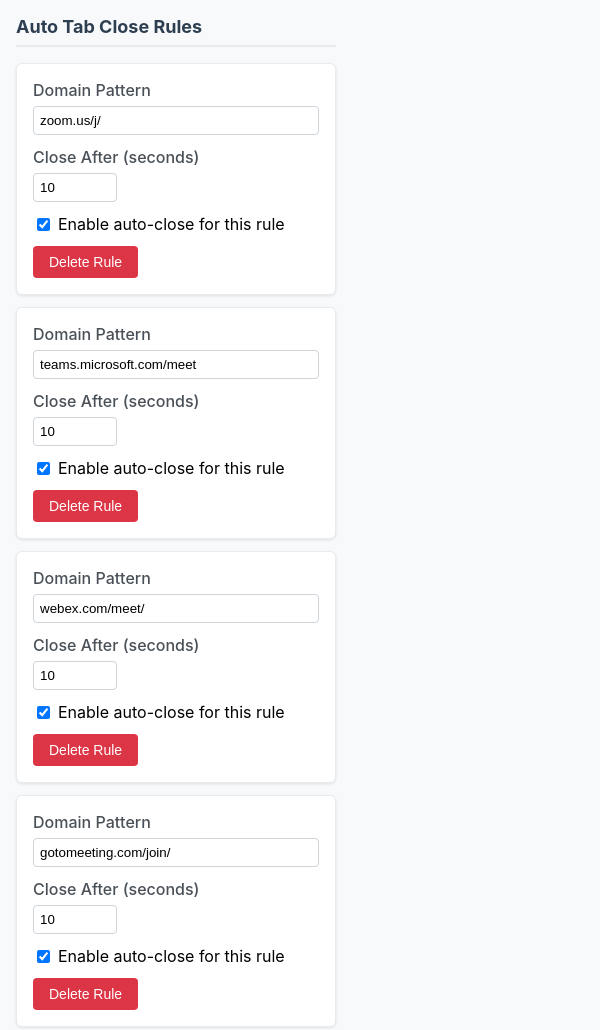
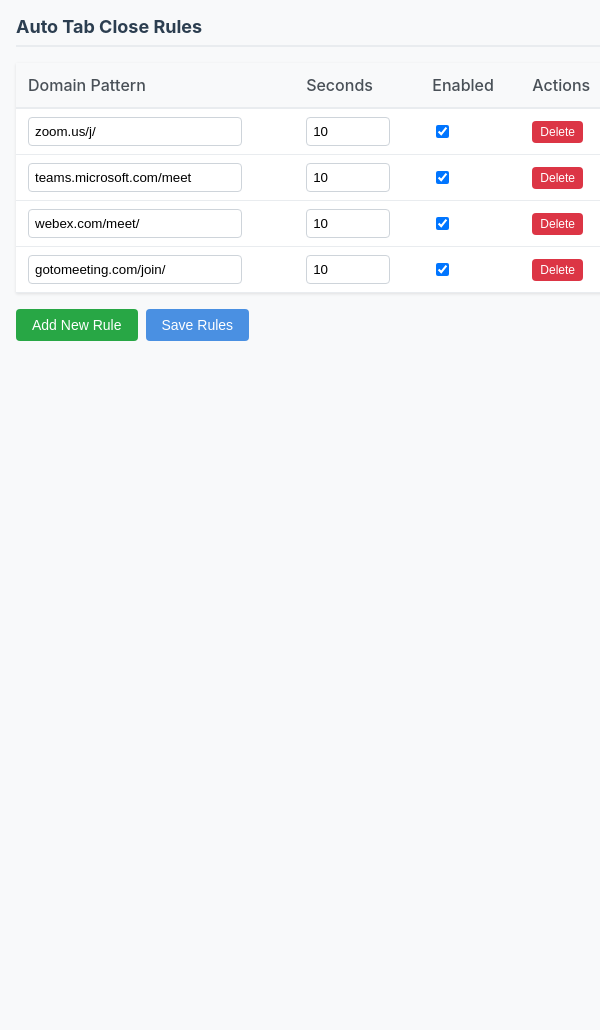
Before and after one commit to gurpreetsingh840/auto-tab-close, a browser extension: page src/popup.html in a window 400 px wide. Shown: the top 1030 px of the page, 600 px wide, since content can reach past the window. After the commit the page ends 844 px from the top, so only its background shows below. Drawn offline with Linux system fonts and the light colour scheme.

Commit message:
Refactor popup UI to use a table for rule management; update styles and improve layout

```diff
--- a/src/popup.html
+++ b/src/popup.html
@@ -5,7 +5,7 @@
     <title>Auto Tab Close Settings</title>
     <style>
         body {
-            width: 320px;
+            width: 600px;
             padding: 16px;
             font-family: -apple-system, BlinkMacSystemFont, 'Segoe UI', Roboto, Oxygen, Ubuntu, sans-serif;
             margin: 0;
@@ -20,46 +20,36 @@
             border-bottom: 2px solid #e9ecef;
         }
 
-        .rule {
+        table {
+            width: 100%;
+            border-collapse: collapse;
             background: white;
-            padding: 16px;
-            border-radius: 6px;
-            margin-bottom: 12px;
             box-shadow: 0 1px 3px rgba(0, 0, 0, 0.1);
-            border: 1px solid #e9ecef;
         }
 
-        .form-group {
-            margin-bottom: 12px;
+        thead {
+            background: #f8f9fa;
         }
 
-        .form-group label {
-            display: block;
-            margin-bottom: 6px;
+        th {
+            text-align: left;
+            padding: 12px;
+            border-bottom: 2px solid #e9ecef;
             color: #495057;
             font-weight: 500;
         }
 
-        .form-group .helper-text {
-            display: block;
-            font-size: 12px;
-            color: #6c757d;
-            margin-top: 4px;
+        td {
+            padding: 8px 12px;
+            border-bottom: 1px solid #e9ecef;
+            vertical-align: middle;
         }
 
-        .checkbox-group {
-            display: flex;
-            align-items: center;
-            margin-top: 8px;
-        }
-
-        .checkbox-group input[type="checkbox"] {
-            margin-right: 8px;
-        }
-
-        .checkbox-group label {
-            margin-bottom: 0;
-            font-weight: normal;
+        input[type="text"] {
+            width: 200px;
+            padding: 6px;
+            border: 1px solid #ced4da;
+            border-radius: 4px;
         }
 
         input[type="number"] {
@@ -67,24 +57,22 @@
             padding: 6px;
             border: 1px solid #ced4da;
             border-radius: 4px;
-            margin-right: 8px;
         }
 
-        input[type="text"] {
-            width: 100%;
-            padding: 6px;
-            border: 1px solid #ced4da;
-            border-radius: 4px;
-            box-sizing: border-box;
+        input.error {
+            border-color: #dc3545;
         }
 
-        .delete-btn {
-            background: #dc3545;
-            margin-top: 12px;
+        .error-message {
+            color: #dc3545;
+            font-size: 12px;
+            display: block;
         }
 
-        .delete-btn:hover {
-            background: #c82333;
+        .actions {
+            margin-top: 16px;
+            display: flex;
+            gap: 8px;
         }
 
         button {
@@ -98,40 +86,22 @@
             transition: background 0.2s;
         }
 
-        button:hover {
-            background: #357abd;
-        }
-
-        #rules {
-            margin-bottom: 16px;
-        }
-
         #addRule {
             background: #28a745;
-            margin-right: 8px;
         }
 
         #addRule:hover {
             background: #218838;
         }
 
-        input.error {
-            border-color: #dc3545;
+        .delete-btn {
+            background: #dc3545;
+            padding: 4px 8px;
+            font-size: 12px;
         }
 
-        .error-message {
-            color: #dc3545;
-            font-size: 12px;
-            margin-top: 4px;
-        }
-
-        .validation-error {
-            background: #fff3f3;
-            color: #dc3545;
-            padding: 8px;
-            border-radius: 4px;
-            margin-bottom: 12px;
-            border: 1px solid #ffcdd2;
+        .delete-btn:hover {
+            background: #c82333;
         }
     </style>
 </head>
@@ -139,9 +109,23 @@
 <body>
     <h2>Auto Tab Close Rules</h2>
     <div id="rules">
+        <table>
+            <thead>
+                <tr>
+                    <th>Domain Pattern</th>
+                    <th>Seconds</th>
+                    <th>Enabled</th>
+                    <th>Actions</th>
+                </tr>
+            </thead>
+            <tbody id="rulesBody">
+            </tbody>
+        </table>
     </div>
-    <button id="addRule">Add New Rule</button>
-    <button id="saveRules">Save Rules</button>
+    <div class="actions">
+        <button id="addRule">Add New Rule</button>
+        <button id="saveRules">Save Rules</button>
+    </div>
     <script src="popup.js"></script>
 </body>
 
--- a/src/popup.js
+++ b/src/popup.js
@@ -45,27 +45,26 @@
  * Renders the list of rules in the popup
  */
 function renderRules() {
-    const container = document.getElementById('rules');
+    const container = document.getElementById('rulesBody');
     container.innerHTML = rules.map((rule, index) => `
-        <div class="rule">
-            <div class="form-group">
-                <label>Domain Pattern</label>
+        <tr>
+            <td>
                 <input type="text" value="${rule.pattern}"
                     placeholder="e.g., *.example.com"
                     data-index="${index}"
                     class="pattern${rule.error ? ' error' : ''}">
-                ${rule.error ? `<div class="error-message">${rule.error}</div>` : ''}
-            </div>
-            <div class="form-group">
-                <label>Close After (seconds)</label>
+                ${rule.error ? `<span class="error-message">${rule.error}</span>` : ''}
+            </td>
+            <td>
                 <input type="number" value="${rule.seconds}" min="1" data-index="${index}" class="seconds">
-            </div>
-            <div class="checkbox-group">
+            </td>
+            <td>
                 <input type="checkbox" id="enabled-${index}" ${rule.enabled ? 'checked' : ''} data-index="${index}" class="enabled">
-                <label for="enabled-${index}">Enable auto-close for this rule</label>
-            </div>
-            <button class="delete-btn" data-index="${index}">Delete Rule</button>
-        </div>
+            </td>
+            <td>
+                <button class="delete-btn" data-index="${index}">Delete</button>
+            </td>
+        </tr>
     `).join('');
 }
 
@@ -73,7 +72,7 @@
  * Adds a new empty rule to the list
  */
 function addNewRule() {
-    rules.push({ pattern: "", seconds: 300, enabled: true });
+    rules.push({ pattern: "", seconds: 10, enabled: true });
     renderRules();
 }
 
```
Also changed, not shown: images/add_new_rule.png, images/default_view.png.
